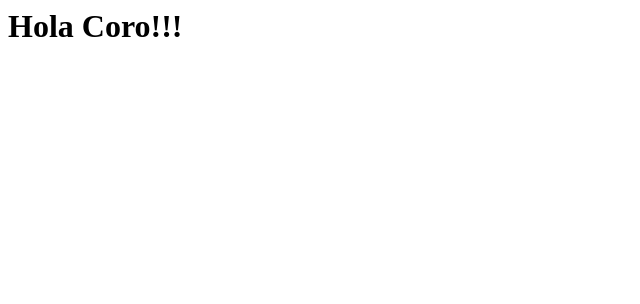
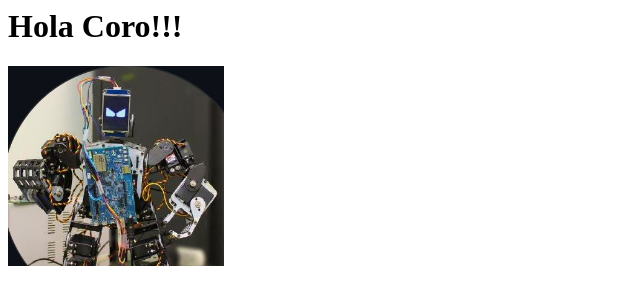
Before and after one commit to jgtres/jguevara.github.io, a plain HTML site: page index.html in a window 1280 px wide. Shown: the whole page, without its empty margins (0-640 px from the left). Drawn offline with Linux system fonts and the light colour scheme.

Commit message:
adding image

```diff
--- a/index.html
+++ b/index.html
@@ -1,4 +1,7 @@
 <html>
 <h1>Hola Coro!!!</h1>
+<div>
+    <img src="jmgs.JPG" height="200">
+</div>
 
 </html>
```
Also changed, not shown: jmgs.JPG (added).
